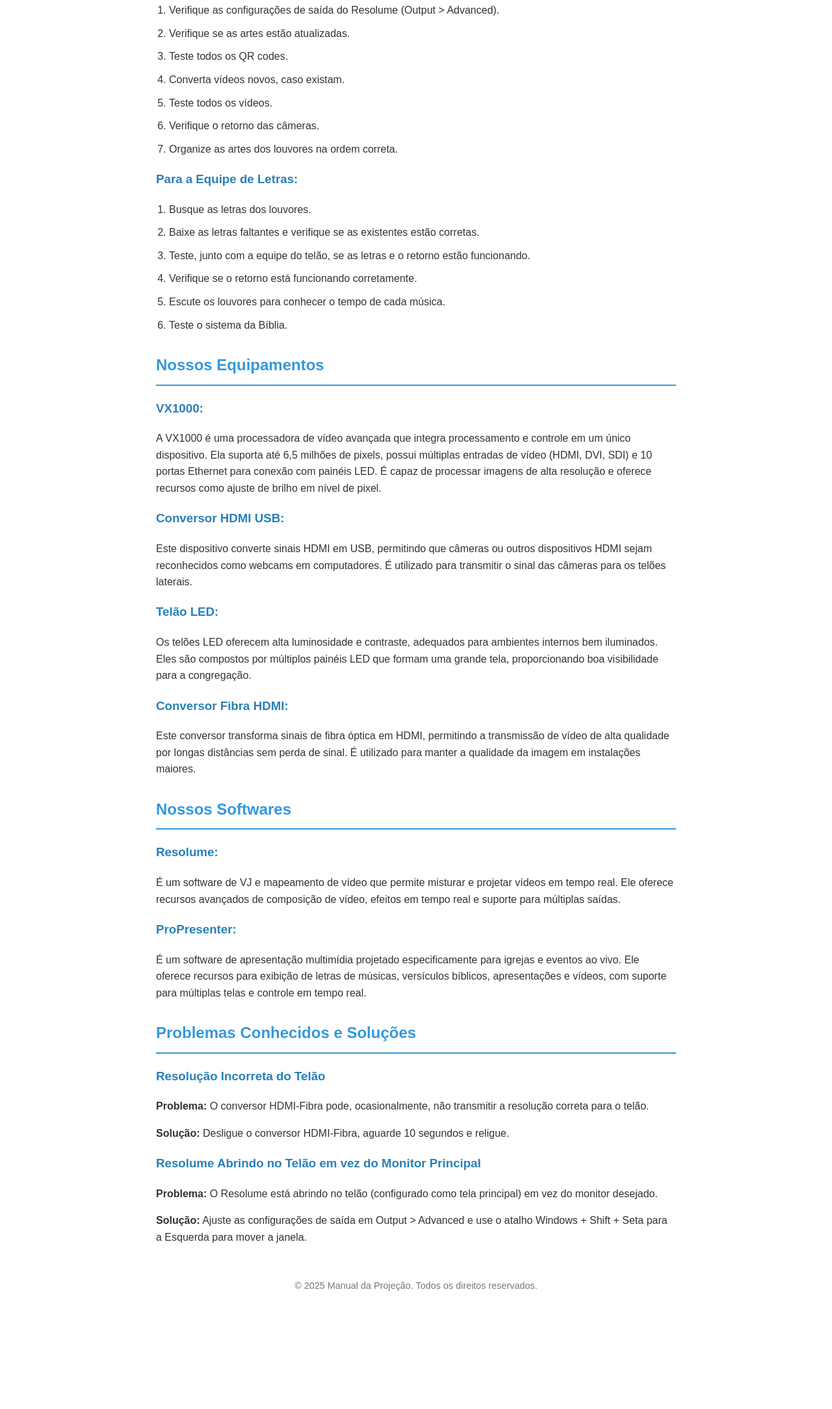
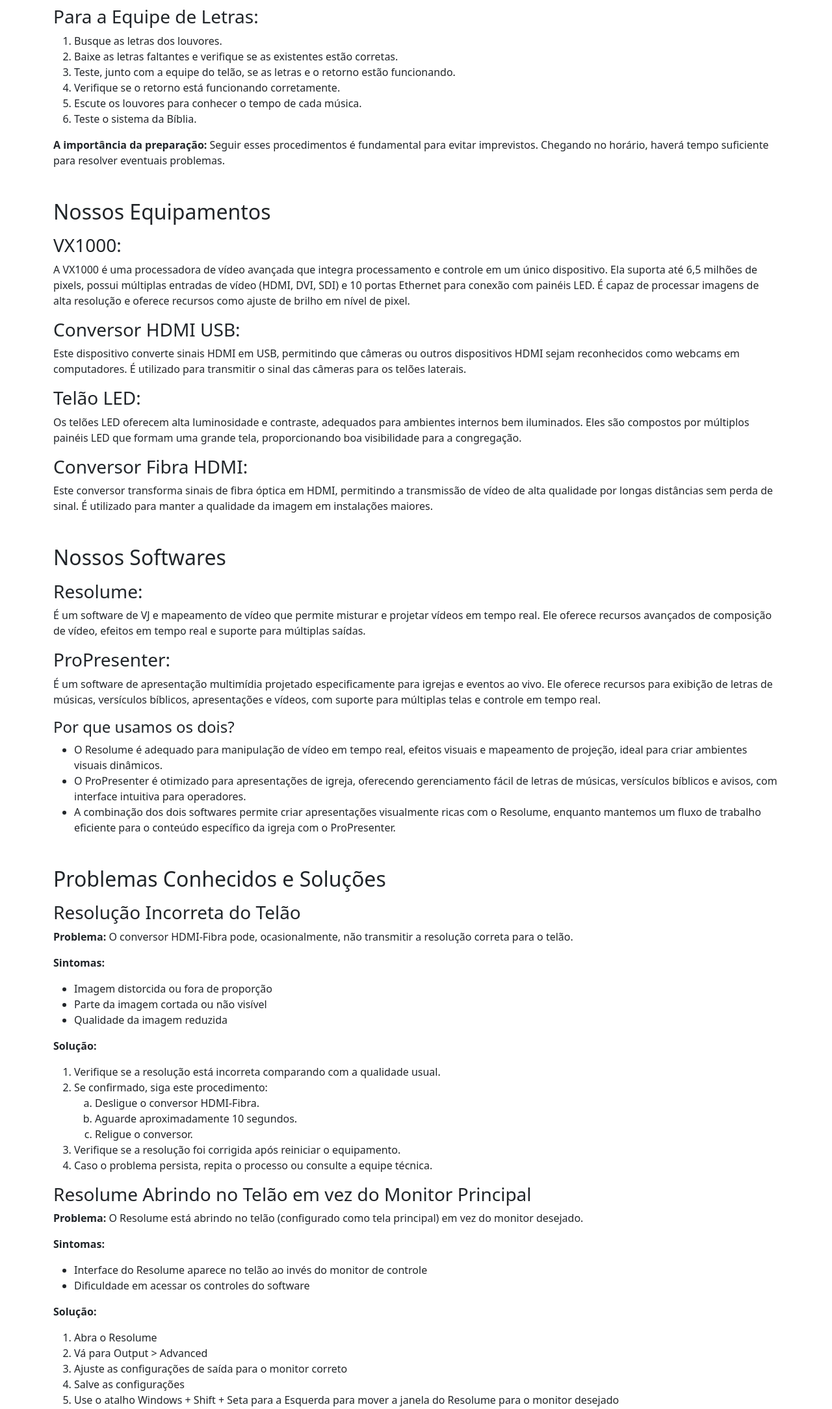
Before and after one commit to lbc1989/lbc1989-lagopojecao, a plain HTML site: page index.html in a window 1280 px wide. Shown: the part 631-2800 px from the top of the page at 65% size. Before the commit the page ends 2656 px from the top, so only its background shows below. Drawn offline with nearby package versions, Linux system fonts and the light colour scheme.

Commit message:
Update index.html

```diff
--- a/index.html
+++ b/index.html
@@ -4,20 +4,38 @@
     <meta charset="UTF-8">
     <meta name="viewport" content="width=device-width, initial-scale=1.0">
     <title>Manual da Projeção</title>
-    <link rel="stylesheet" href="styles.css">
+    <!-- Bootstrap CSS -->
+    <link href="https://cdn.jsdelivr.net/npm/bootstrap@5.3.3/dist/css/bootstrap.min.css" rel="stylesheet">
 </head>
 <body>
-    <header>
-        <h1>Manual da Projeção</h1>
-    </header>
-    <main>
-        <section id="pontualidade">
-            <h2>Pontualidade</h2>
+    <!-- Navbar -->
+    <nav class="navbar navbar-expand-lg navbar-dark bg-dark sticky-top">
+        <div class="container-fluid">
+            <a class="navbar-brand" href="#">Manual da Projeção</a>
+            <button class="navbar-toggler" type="button" data-bs-toggle="collapse" data-bs-target="#navbarNav" aria-controls="navbarNav" aria-expanded="false" aria-label="Toggle navigation">
+                <span class="navbar-toggler-icon"></span>
+            </button>
+            <div class="collapse navbar-collapse" id="navbarNav">
+                <ul class="navbar-nav">
+                    <li class="nav-item"><a class="nav-link" href="#pontualidade">Pontualidade</a></li>
+                    <li class="nav-item"><a class="nav-link" href="#procedimentos">Procedimentos</a></li>
+                    <li class="nav-item"><a class="nav-link" href="#equipamentos">Equipamentos</a></li>
+                    <li class="nav-item"><a class="nav-link" href="#softwares">Softwares</a></li>
+                    <li class="nav-item"><a class="nav-link" href="#problemas">Problemas Conhecidos</a></li>
+                </ul>
+            </div>
+        </div>
+    </nav>
+
+    <!-- Main Content -->
+    <div class="container mt-4">
+        <section id="pontualidade" class="mb-5">
+            <h2 class="mb-3">Pontualidade</h2>
             <p>A pontualidade é fundamental em nosso ministério. Ao contrário de outras áreas, a comunicação depende diretamente do funcionamento adequado dos equipamentos. Assim, chegar no horário não é uma opção, mas uma responsabilidade essencial.</p>
         </section>
 
-        <section id="procedimentos">
-            <h2>Procedimentos Pré-Culto</h2>
+        <section id="procedimentos" class="mb-5">
+            <h2 class="mb-3">Procedimentos Pré-Culto</h2>
             <h3>Ao chegar, siga estas etapas importantes:</h3>
             <ol>
                 <li>Ligue e verifique se o equipamento está funcionando corretamente.</li>
@@ -45,10 +63,13 @@
                 <li>Escute os louvores para conhecer o tempo de cada música.</li>
                 <li>Teste o sistema da Bíblia.</li>
             </ol>
+
+            <p class="mt-3"><strong>A importância da preparação:</strong> Seguir esses procedimentos é fundamental para evitar imprevistos. Chegando no horário, haverá tempo suficiente para resolver eventuais problemas.</p>
         </section>
 
-        <section id="equipamentos">
-            <h2>Nossos Equipamentos</h2>
+        <section id="equipamentos" class="mb-5">
+            <h2 class="mb-3">Nossos Equipamentos</h2>
+
             <h3>VX1000:</h3>
             <p>A VX1000 é uma processadora de vídeo avançada que integra processamento e controle em um único dispositivo. Ela suporta até 6,5 milhões de pixels, possui múltiplas entradas de vídeo (HDMI, DVI, SDI) e 10 portas Ethernet para conexão com painéis LED. É capaz de processar imagens de alta resolução e oferece recursos como ajuste de brilho em nível de pixel.</p>
 
@@ -62,28 +83,68 @@
             <p>Este conversor transforma sinais de fibra óptica em HDMI, permitindo a transmissão de vídeo de alta qualidade por longas distâncias sem perda de sinal. É utilizado para manter a qualidade da imagem em instalações maiores.</p>
         </section>
 
-        <section id="softwares">
-            <h2>Nossos Softwares</h2>
+        <section id="softwares" class="mb-5">
+            <h2 class="mb-3">Nossos Softwares</h2>
+
             <h3>Resolume:</h3>
             <p>É um software de VJ e mapeamento de vídeo que permite misturar e projetar vídeos em tempo real. Ele oferece recursos avançados de composição de vídeo, efeitos em tempo real e suporte para múltiplas saídas.</p>
 
             <h3>ProPresenter:</h3>
             <p>É um software de apresentação multimídia projetado especificamente para igrejas e eventos ao vivo. Ele oferece recursos para exibição de letras de músicas, versículos bíblicos, apresentações e vídeos, com suporte para múltiplas telas e controle em tempo real.</p>
+
+            <h4>Por que usamos os dois?</h4>
+            <ul>
+                <li>O Resolume é adequado para manipulação de vídeo em tempo real, efeitos visuais e mapeamento de projeção, ideal para criar ambientes visuais dinâmicos.</li>
+                <li>O ProPresenter é otimizado para apresentações de igreja, oferecendo gerenciamento fácil de letras de músicas, versículos bíblicos e avisos, com interface intuitiva para operadores.</li>
+                <li>A combinação dos dois softwares permite criar apresentações visualmente ricas com o Resolume, enquanto mantemos um fluxo de trabalho eficiente para o conteúdo específico da igreja com o ProPresenter.</li>
+            </ul>
         </section>
 
-        <section id="problemas">
-            <h2>Problemas Conhecidos e Soluções</h2>
+        <section id="problemas" class="mb-5">
+            <h2 class="mb-3">Problemas Conhecidos e Soluções</h2>
+
             <h3>Resolução Incorreta do Telão</h3>
             <p><strong>Problema:</strong> O conversor HDMI-Fibra pode, ocasionalmente, não transmitir a resolução correta para o telão.</p>
-            <p><strong>Solução:</strong> Desligue o conversor HDMI-Fibra, aguarde 10 segundos e religue.</p>
+            <p><strong>Sintomas:</strong></p>
+            <ul>
+                <li>Imagem distorcida ou fora de proporção</li>
+                <li>Parte da imagem cortada ou não visível</li>
+                <li>Qualidade da imagem reduzida</li>
+            </ul>
+            <p><strong>Solução:</strong></p>
+            <ol>
+                <li>Verifique se a resolução está incorreta comparando com a qualidade usual.</li>
+                <li>Se confirmado, siga este procedimento:
+                    <ol type="a">
+                        <li>Desligue o conversor HDMI-Fibra.</li>
+                        <li>Aguarde aproximadamente 10 segundos.</li>
+                        <li>Religue o conversor.</li>
+                    </ol>
+                </li>
+                <li>Verifique se a resolução foi corrigida após reiniciar o equipamento.</li>
+                <li>Caso o problema persista, repita o processo ou consulte a equipe técnica.</li>
+            </ol>
 
             <h3>Resolume Abrindo no Telão em vez do Monitor Principal</h3>
             <p><strong>Problema:</strong> O Resolume está abrindo no telão (configurado como tela principal) em vez do monitor desejado.</p>
-            <p><strong>Solução:</strong> Ajuste as configurações de saída em Output > Advanced e use o atalho Windows + Shift + Seta para a Esquerda para mover a janela.</p>
+            <p><strong>Sintomas:</strong></p>
+            <ul>
+                <li>Interface do Resolume aparece no telão ao invés do monitor de controle</li>
+                <li>Dificuldade em acessar os controles do software</li>
+            </ul>
+            <p><strong>Solução:</strong></p>
+            <ol>
+                <li>Abra o Resolume</li>
+                <li>Vá para Output > Advanced</li>
+                <li>Ajuste as configurações de saída para o monitor correto</li>
+                <li>Salve as configurações</li>
+                <li>Use o atalho Windows + Shift + Seta para a Esquerda para mover a janela do Resolume para o monitor desejado</li>
+            </ol>
+            <p><strong>Dica Adicional:</strong> Se o Resolume abrir em tela cheia no telão, impossibilitando o acesso à interface, use o atalho CTRL+SHIFT+D para desabilitar todas as saídas temporariamente e recuperar o controle.</p>
         </section>
-    </main>
-    <footer>
-        <p>&copy; 2025 Manual da Projeção. Todos os direitos reservados.</p>
-    </footer>
+    </div>
+
+    <!-- Bootstrap JS -->
+    <script src="https://cdn.jsdelivr.net/npm/bootstrap@5.3.3/dist/js/bootstrap.bundle.min.js"></script>
 </body>
 </html>
```
